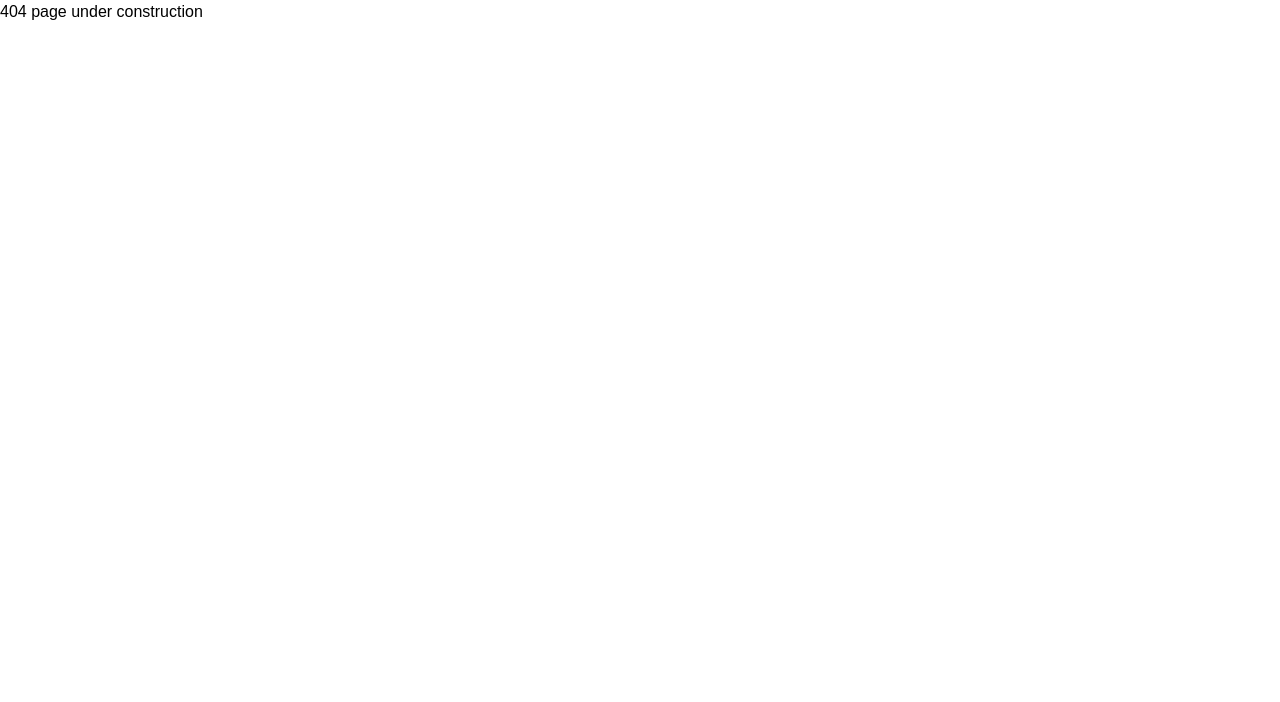
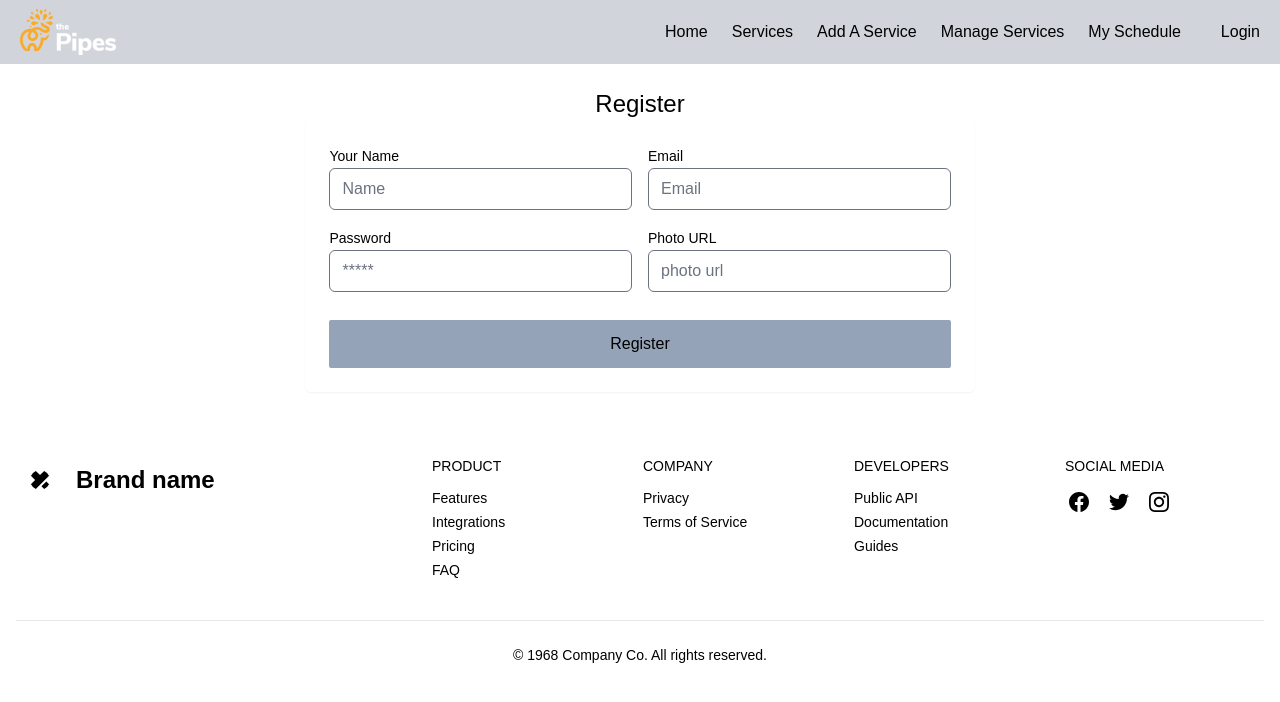
Before and after one commit to protamim/the-pipes-client, a React (Vite) app: page /register in a window 1280 px wide. Before the commit this address had no page. Shown: the top 702 px of the page. Built offline with nearby package versions, Linux system fonts and the light colour scheme; a web font is replaced by a local one.

Commit message:
login and registration page created

```diff
--- /dev/null
+++ b/src/pages/Login/Login.jsx
@@ -0,0 +1,73 @@
+import { NavLink } from "react-router-dom";
+import {FcGoogle} from 'react-icons/fc'
+
+const Login = () => {
+  return (
+    <>
+      <section>
+        <div className="flex justify-center items-center">
+        <div className="w-full max-w-md p-8 space-y-3 rounded-xl dark:bg-gray-900 dark:text-gray-100">
+        <h1 className="text-2xl font-bold text-center">Login</h1>
+        <form className="space-y-6">
+          <div className="space-y-1 text-sm">
+            <label className="block dark:text-gray-400">
+              Username
+            </label>
+            <input
+              type="text"
+              name="username"
+              id="username"
+              placeholder="Username"
+              className="w-full px-4 py-3 rounded-md dark:border-gray-700 dark:bg-gray-900 dark:text-gray-100 focus:dark:border-blue-400"
+            />
+          </div>
+          <div className="space-y-1 text-sm">
+            <label className="block dark:text-gray-400">
+              Password
+            </label>
+            <input
+              type="password"
+              name="password"
+              id="password"
+              placeholder="Password"
+              className="w-full px-4 py-3 rounded-md dark:border-gray-700 dark:bg-gray-900 dark:text-gray-100 focus:dark:border-blue-400"
+            />
+            <div className="flex justify-end text-xs dark:text-gray-400">
+              <a rel="noopener noreferrer" href="#">
+                Forgot Password?
+              </a>
+            </div>
+          </div>
+          <button className="block w-full bg-slate-400 p-3 text-center rounded-sm dark:text-gray-900 dark:bg-blue-400">
+            Login
+          </button>
+        </form>
+        <div className="flex items-center pt-4 space-x-1">
+          <div className="flex-1 h-px sm:w-16 dark:bg-gray-700"></div>
+          <p className="px-3 text-sm dark:text-gray-400">
+            Login with social accounts
+          </p>
+          <div className="flex-1 h-px sm:w-16 dark:bg-gray-700"></div>
+        </div>
+        <div className="flex justify-center space-x-4">
+          <button aria-label="Log in with Google" className="p-3 rounded-sm">
+            <FcGoogle />
+          </button>
+        </div>
+        <p className="text-xs text-center sm:px-6 dark:text-gray-400">
+          Don&apos;t have an account?
+          <NavLink
+            to={'/register'}
+            className="underline dark:text-gray-100"
+          >
+             Register
+          </NavLink>
+        </p>
+      </div>
+        </div>
+      </section>
+    </>
+  );
+};
+
+export default Login;
--- /dev/null
+++ b/src/pages/Register/Register.jsx
@@ -0,0 +1,58 @@
+const Register = () => {
+  return (
+    <>
+      <section className="p-6 dark:bg-gray-800 dark:text-gray-50">
+        <div className="flex flex-col justify-center items-center">
+        <h3 className="text-2xl">Register</h3>
+        <form className="container flex flex-col justify-center items-center mx-auto space-y-12">
+          <fieldset className="p-6 rounded-md shadow-sm dark:bg-gray-900">
+            <div className="grid grid-cols-6 gap-4 col-span-full lg:col-span-3">
+              <div className="col-span-full sm:col-span-3">
+                <label className="text-sm">Your Name</label>
+                <input
+                  type="text"
+                  name="fullName"
+                  placeholder="Name"
+                  className="w-full rounded-md focus:ring focus:ri focus:ri dark:border-gray-700 dark:text-gray-900"
+                />
+              </div>
+              <div className="col-span-full sm:col-span-3">
+                <label className="text-sm">Email</label>
+                <input
+                  type="email"
+                  name="email"
+                  placeholder="Email"
+                  className="w-full rounded-md focus:ring focus:ri focus:ri dark:border-gray-700 dark:text-gray-900"
+                />
+              </div>
+              <div className="col-span-full sm:col-span-3">
+                <label className="text-sm">Password</label>
+                <input
+                  type="password"
+                  name="password"
+                  placeholder="*****"
+                  className="w-full rounded-md focus:ring focus:ri focus:ri dark:border-gray-700 dark:text-gray-900"
+                />
+              </div>
+              <div className="col-span-3">
+                <label className="text-sm">Photo URL</label>
+                <input
+                  type="url"
+                  name="photo"
+                  placeholder="photo url"
+                  className="w-full rounded-md focus:ring focus:ri focus:ri dark:border-gray-700 dark:text-gray-900"
+                />
+              </div>
+            </div>
+            <button className="block w-full mt-7 bg-slate-400 p-3 text-center rounded-sm dark:text-gray-900 dark:bg-blue-400">
+            Register
+          </button>
+          </fieldset>
+        </form>
+        </div>
+      </section>
+    </>
+  );
+};
+
+export default Register;
```
Also changed, not shown: src/routes/MainRoutes/MainRoutes.jsx (+10 -0 lines).
